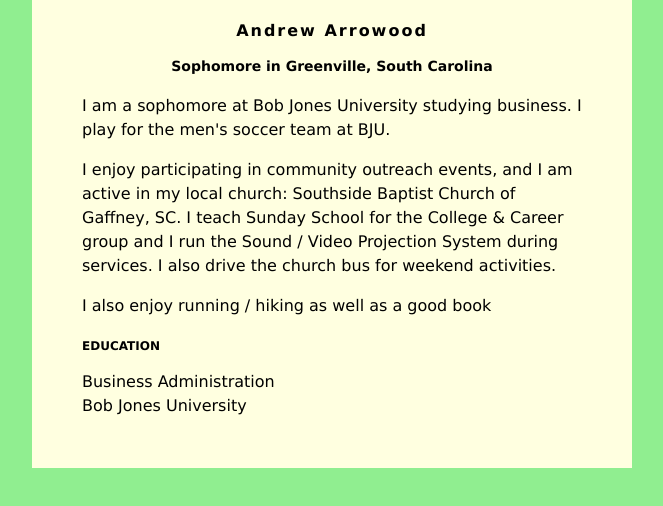
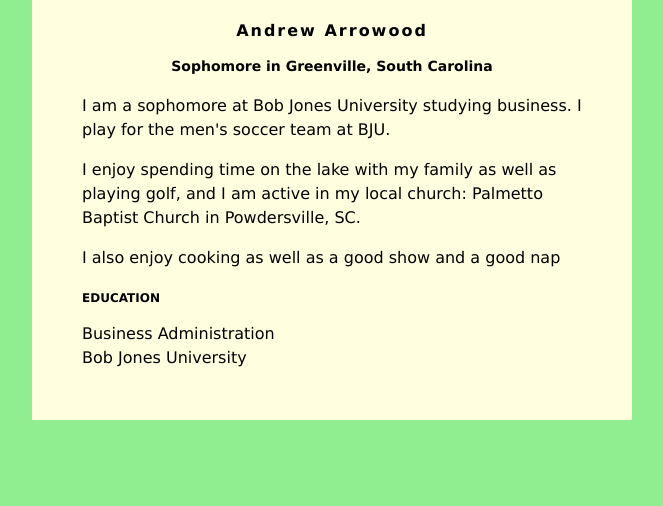
Before and after one commit to andrew-arrowood/andrew-arrowood.github.io, a plain HTML site: page index.html in a window 1280 px wide. Shown: the whole page, without its empty margins (308-971 px from the left). Drawn offline with Linux system fonts and the light colour scheme.

Commit message:
Update index.html

```diff
--- a/index.html
+++ b/index.html
@@ -35,10 +35,10 @@ h3 {
 
          <p>I am a sophomore at Bob Jones University studying business. I play for the men's soccer team at BJU.</p>
          <p>
-            I enjoy participating in community outreach events, and I am active in my local church: Southside Baptist Church of Gaffney, SC.  I teach Sunday School for the College &amp; Career group and I run the Sound / Video Projection System during services.  I also drive the church bus for weekend activities.
+            I enjoy spending time on the lake with my family as well as playing golf, and I am active in my local church: Palmetto Baptist Church in Powdersville, SC.
          </p>
          <p>
-            I also enjoy running / hiking as well as a good book
+            I also enjoy cooking as well as a good show and a good nap
          </p>
 
         <h3>EDUCATION</h3>
```
